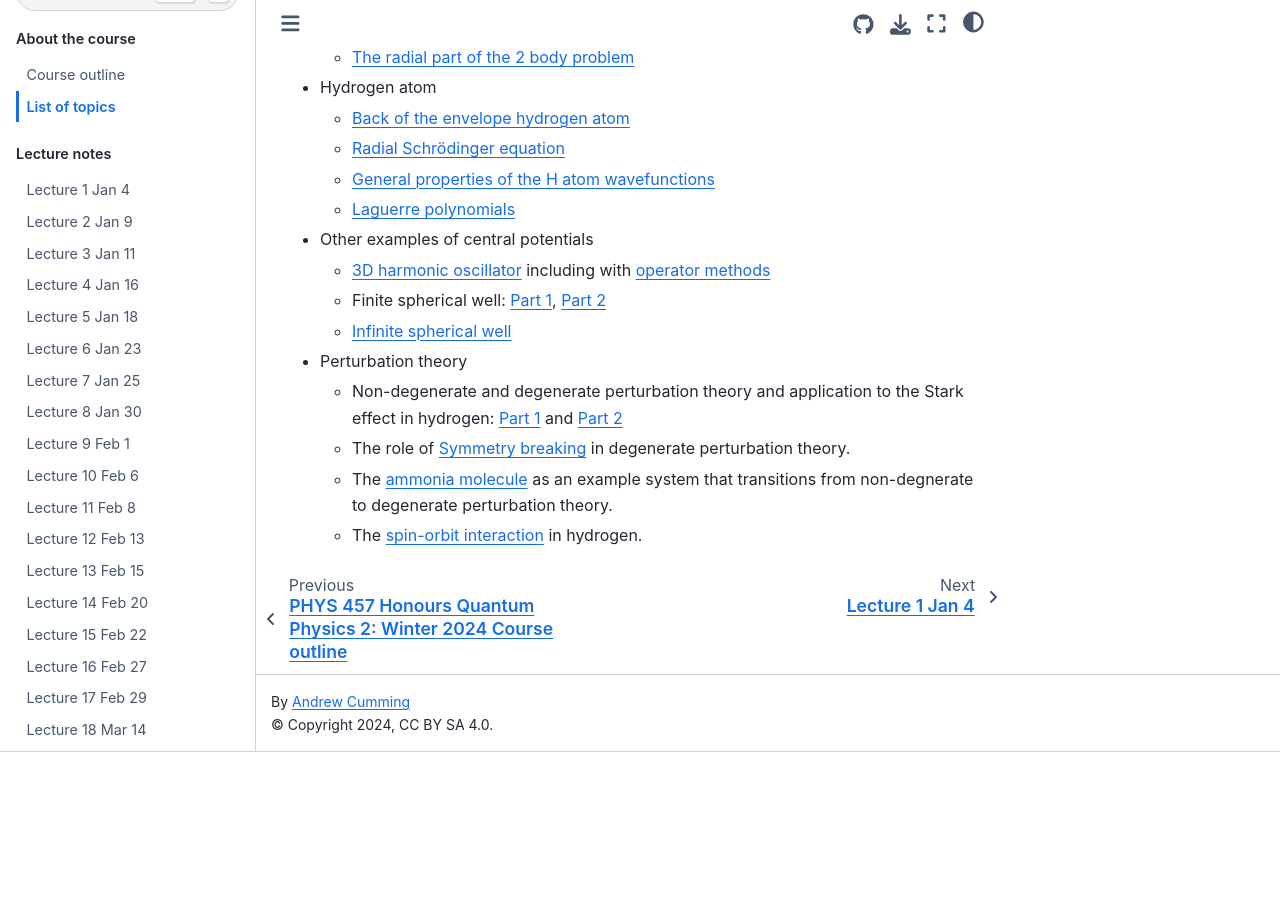
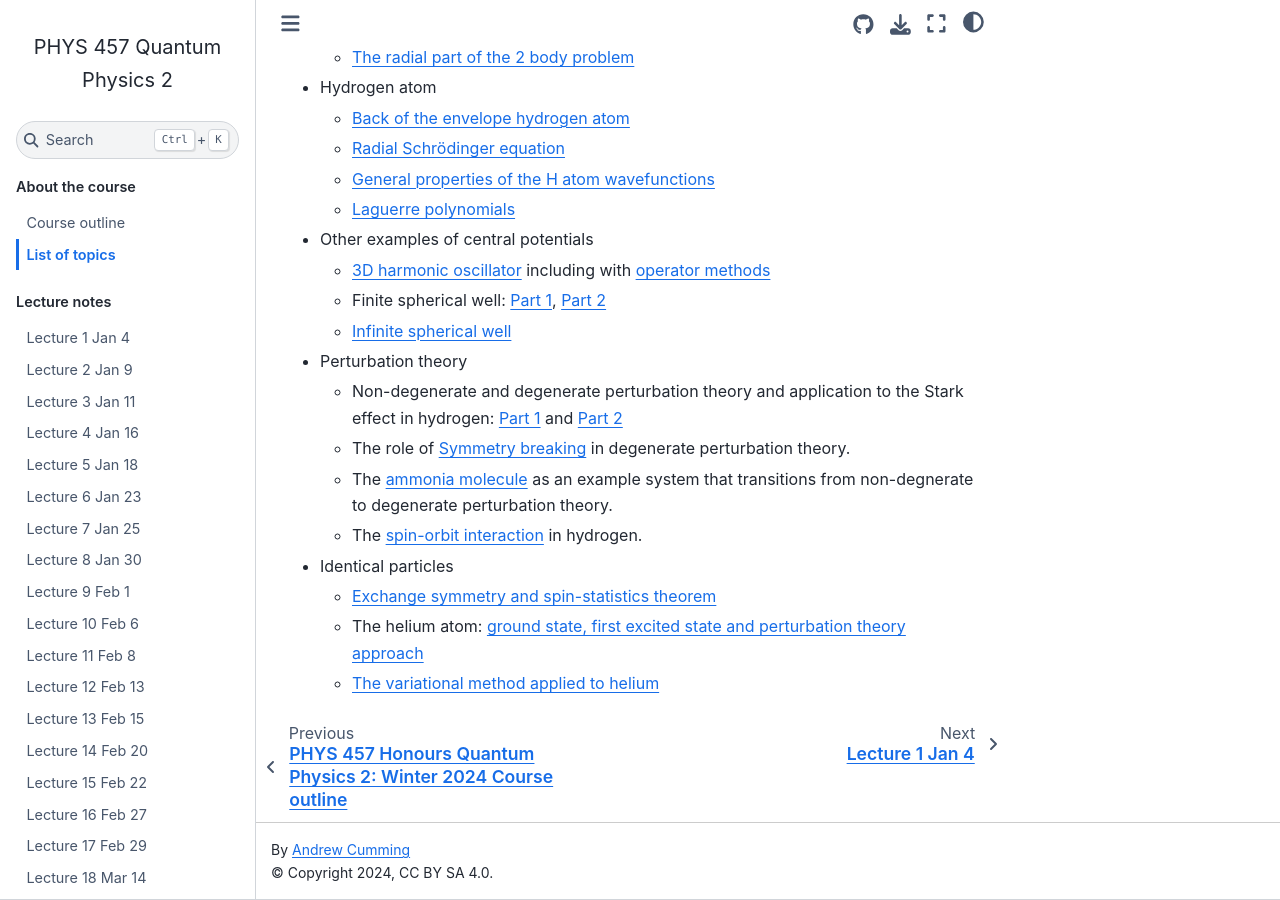
Before and after one commit to andrewcumming/phys457, a Jupyter Book: the page built from topics.md, in a window 1280 px wide and 900 px high, scrolled down 577 px. Built offline with Jupyter Book 1.0.4 settings and Sphinx 7.4.7 and the Sphinx Book theme 1.1.4, drawn with Linux system fonts in a browser that asks for light colours; before the commit the page ends 1329 px from its top, so only the background shows below that.

Commit message:
Updates to topic list and suggested readings

```diff
--- a/topics.md
+++ b/topics.md
@@ -31,3 +31,7 @@
     + The role of [Symmetry breaking](https://andrewcumming.github.io/phys457/lecture16.html) in degenerate perturbation theory.
     + The [ammonia molecule](https://andrewcumming.github.io/phys457/lecture17.html#more-on-the-ammonia-molecule) as an example system that transitions from non-degnerate to degenerate perturbation theory.
     + The [spin-orbit interaction](https://andrewcumming.github.io/phys457/lecture17.html#the-real-hydrogen-atom-fine-structure) in hydrogen.
+- Identical particles
+    + [Exchange symmetry and spin-statistics theorem](https://andrewcumming.github.io/phys457/lecture18.html#multi-particle-states-and-spin-statistics)
+    + The helium atom: [ground state, first excited state and perturbation theory approach](https://andrewcumming.github.io/phys457/lecture19.html#helium-atom)
+    + [The variational method applied to helium](https://andrewcumming.github.io/phys457/lecture20.html#variational-method-applied-to-helium)
```
Also changed, not shown: lecture18.md (+1 -1 lines), lecture19.md (+1 -1 lines), lecture20.md (+3 -1 lines).
